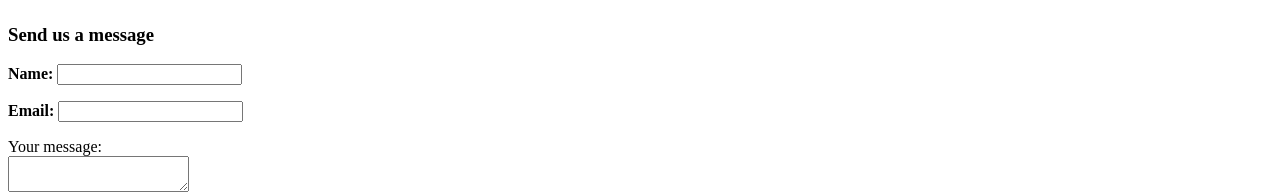
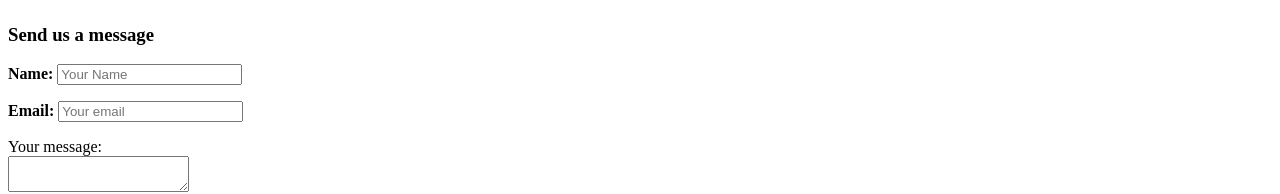
Before and after one commit to lofar7777/Web-dev-dit, a plain HTML site: page frontend/index.html in a window 1280 px wide. Shown: the part 551-745 px from the top of the page. Drawn offline with Linux system fonts and the light colour scheme.

Commit message:
changing the base

```diff
--- a/frontend/index.html
+++ b/frontend/index.html
@@ -22,8 +22,8 @@
         <h2>Our Contact Form</h2>
         <form action="null">
             <h3>Send us a message</h3>
-            <p><b>Name:</b> <input type="username" name="Your Name"></p>
-            <p><b>Email:</b> <input type="email" name="Your email"></p>
+            <p><b>Name:</b> <input type="username" name="Your Name" placeholder="Your Name"></p>
+            <p><b>Email:</b> <input type="email" name="Your email" placeholder="Your email"></p>
             <p>Your message: <br><textarea name="Your Text here " id="textarea"></textarea></p>
             <button>Send</button>&nbsp;<button>Reset</button>
         </form>
```
